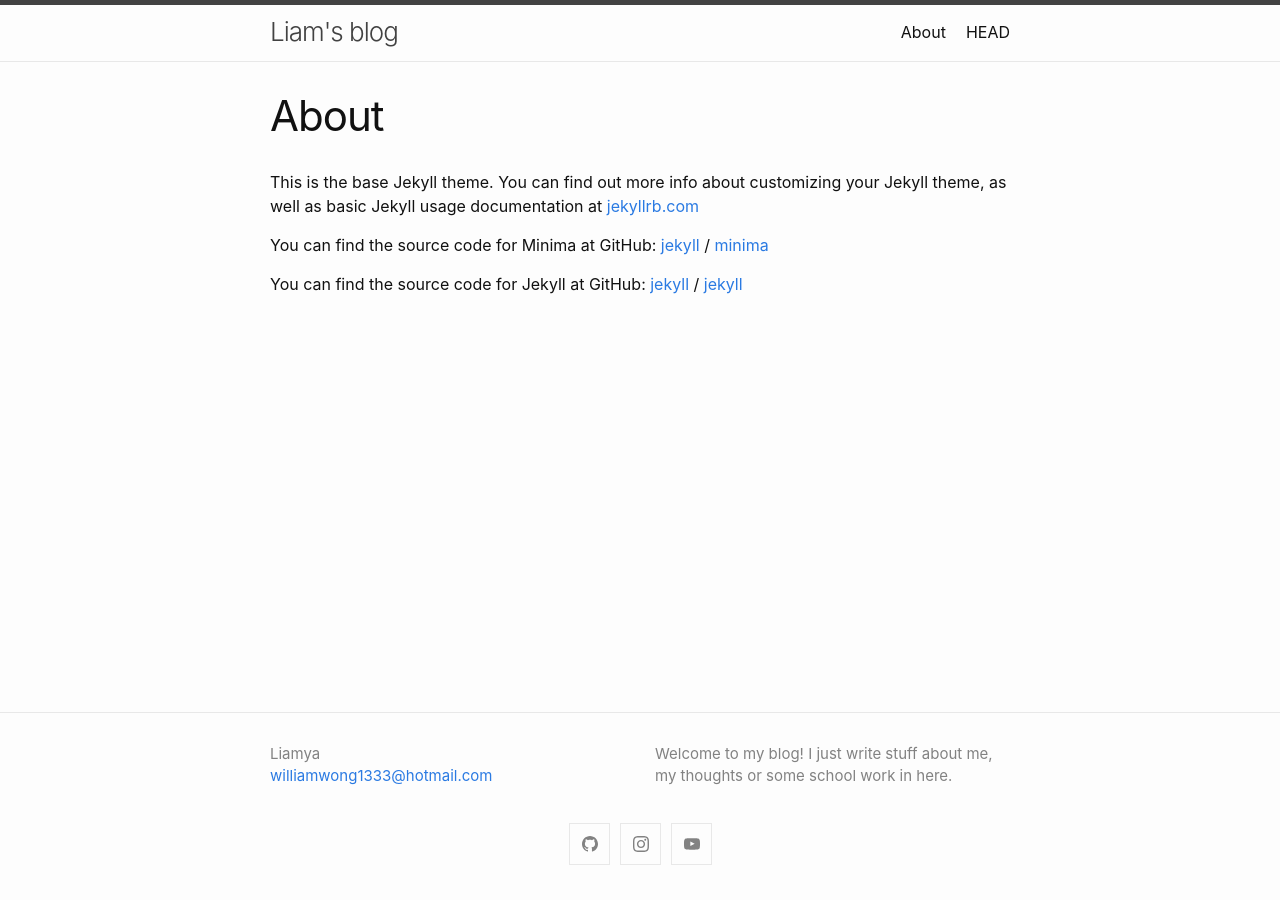
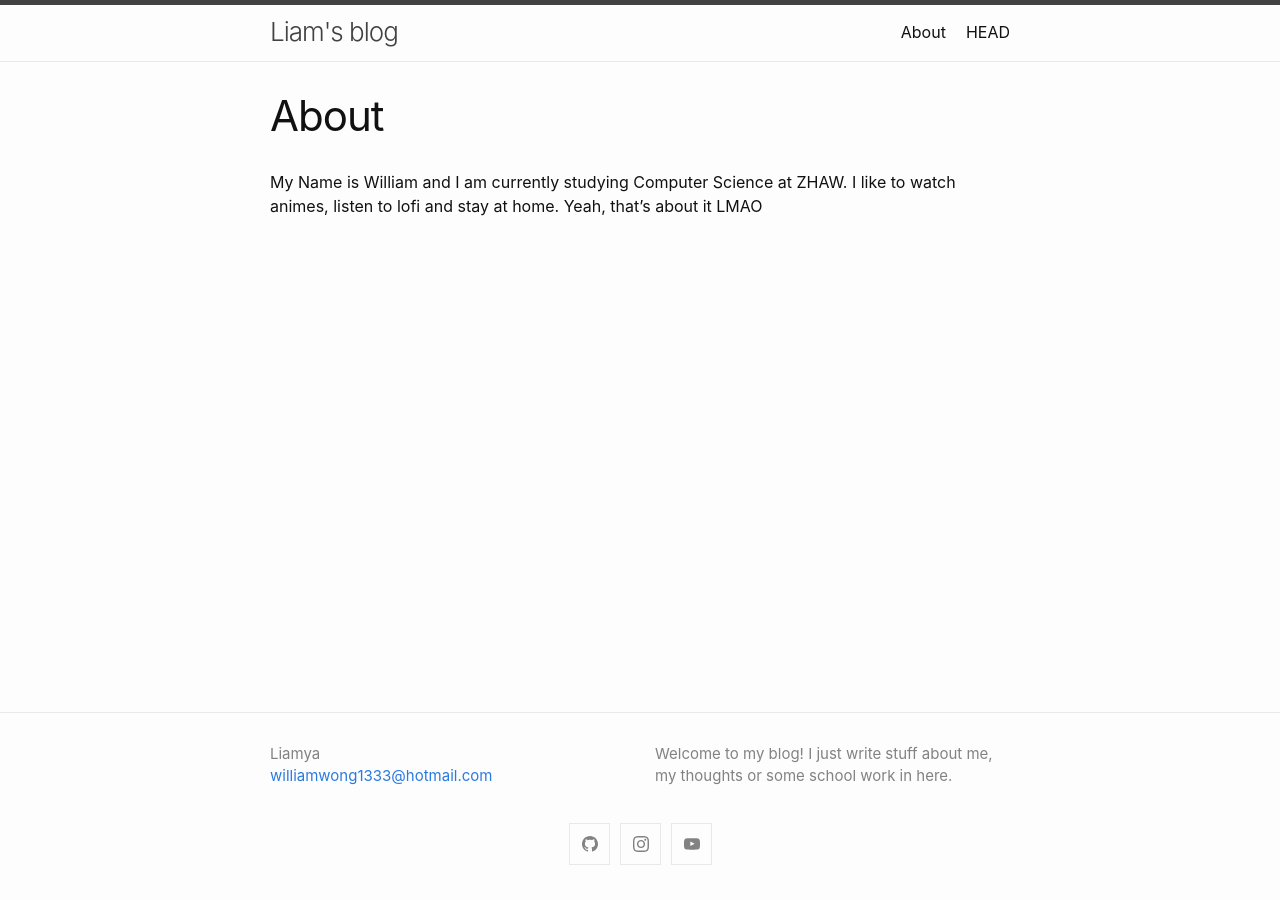
Before and after one commit to wongwil/wongwil.github.io, a Jekyll site: the page built from about.md, in a window 1280 px wide. Built offline with Jekyll 4.4.1, drawn with Linux system fonts in a browser that asks for light colours.

Commit message:
Update about.md

```diff
--- a/about.md
+++ b/about.md
@@ -4,15 +4,4 @@ title: About
 permalink: /about/
 ---
 
-This is the base Jekyll theme. You can find out more info about customizing your Jekyll theme, as well as basic Jekyll usage documentation at [jekyllrb.com](https://jekyllrb.com/)
-
-You can find the source code for Minima at GitHub:
-[jekyll][jekyll-organization] /
-[minima](https://github.com/jekyll/minima)
-
-You can find the source code for Jekyll at GitHub:
-[jekyll][jekyll-organization] /
-[jekyll](https://github.com/jekyll/jekyll)
-
-
-[jekyll-organization]: https://github.com/jekyll
+My Name is William and I am currently studying Computer Science at ZHAW. I like to watch animes, listen to lofi and stay at home. Yeah, that's about it LMAO
```
